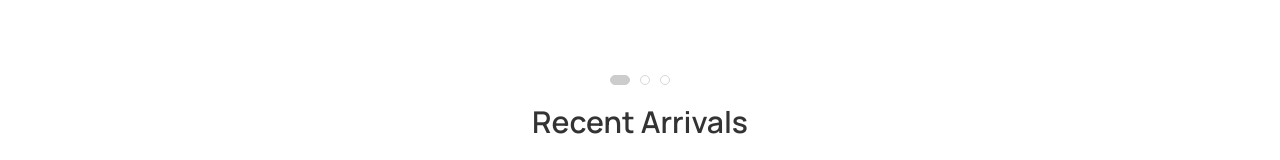
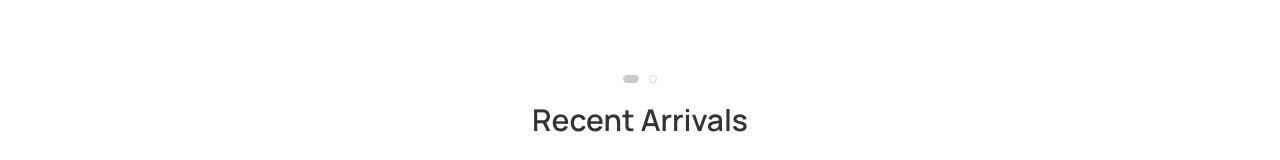
Before and after one commit to Mukles/pick-bazer, a React (Create React App) app: page / in a window 1280 px wide. Shown: the part 1377-1537 px from the top of the page. Built offline with nearby package versions, Linux system fonts and the light colour scheme.

Commit message:
trendy-product slider done

```diff
--- a/src/Components/home/trendy-product.tsx
+++ b/src/Components/home/trendy-product.tsx
@@ -1,5 +1,5 @@
-import { motion, useAnimation } from "framer-motion";
-import { useRef, useState } from "react";
+import { motion, PanInfo, useAnimation } from "framer-motion";
+import { useEffect, useRef, useState } from "react";
 import { tabs } from "../../data/home/tabs";
 import TabPills from "../../helpers/tab-pills";
 import { useBoulet } from "../../hooks/useBolute";
@@ -7,22 +7,45 @@ import { useDragConstraints } from "../../hooks/useDragConstraints";
 import Product from "../product";
 
 const TrendyProduct = () => {
-  const produtLength = 10;
+  const produtLength = 7;
+  let itemPerPage = useBoulet();
   const controls = useAnimation();
   const containerRef = useRef<HTMLDivElement>(null);
+  const [containerWidth, setContainerWdith] = useState(0);
   const [selectedBulet, setSelectedBulet] = useState(0);
   let width = useDragConstraints({ target: containerRef });
-  let itemPerPage = useBoulet();
   const sizeOfbulet = Math.ceil(produtLength / itemPerPage);
+  const cardWidth = containerWidth / produtLength;
 
-  const onBuletClick = (pageNumber: number) => {
-    console.log(pageNumber);
-    console.log({ width });
-    const cardWidth = width / produtLength;
-    const x = pageNumber === 0 ? "0%" : "-100%";
-    console.log({ x });
+  const translateXForElement = (element: HTMLDivElement) => {
+    const transform = element.style.transform;
+    if (!transform || transform.indexOf("translateX(") < 0) {
+      return 0;
+    }
 
-    controls.start({ x });
+    const extractTranslateX = transform.match(/translateX\((-?\d+)/);
+    return extractTranslateX && extractTranslateX.length === 2
+      ? parseInt(extractTranslateX[1], 10)
+      : 0;
+  };
+
+  useEffect(() => {
+    if (!containerRef.current) return;
+    setContainerWdith(containerRef.current.scrollWidth);
+  }, []);
+
+  const onBuletClick = async (pageNumber: number) => {
+    let x = -(cardWidth * pageNumber * itemPerPage);
+    setSelectedBulet(pageNumber);
+    await controls.start({ x });
+  };
+
+  const onDragEndHandler = (event: any, info: PanInfo) => {
+    if (!containerRef.current) return;
+    const element = containerRef.current.querySelector("div");
+    const xPos = translateXForElement(element as HTMLDivElement);
+    const boulet = Math.round(Math.abs(xPos) / (cardWidth * itemPerPage));
+    setSelectedBulet(boulet);
   };
 
   return (
@@ -33,12 +56,20 @@ const TrendyProduct = () => {
           <TabPills tabsList={tabs} />
           <div ref={containerRef} className="trendy-collention">
             <motion.div
+              onDrag={onDragEndHandler}
               drag="x"
               animate={controls}
+              dragMomentum={false}
               dragElastic={0.1}
               dragConstraints={{ right: 0, left: -width }}
+              dragTransition={{
+                bounceStiffness: 400,
+                timeConstant: 900,
+                min: 200,
+                max: 500,
+              }}
+              transition={{ duration: 0.3 }}
               className="product-container trendy"
-              transition={{ duration: 0.5, ease: [0.32, 0.72, 0, 1] }}
             >
               {[...Array(produtLength)].map((item, i) => (
                 <Product i={i + 1} key={i} />
@@ -48,11 +79,13 @@ const TrendyProduct = () => {
 
           <ul className="bulets">
             {[...Array(sizeOfbulet)].map((_, i) => (
-              <li
+              <motion.li
+                animate={{ width: selectedBulet === i ? 16 : 8 }}
+                transition={{ duration: 0.1 }}
                 onClick={() => onBuletClick(i)}
                 key={i}
                 className={`${i === selectedBulet ? "active" : ""}`}
-              ></li>
+              ></motion.li>
             ))}
           </ul>
         </div>
--- a/src/pages/cart.tsx
+++ b/src/pages/cart.tsx
@@ -22,8 +22,8 @@ const Cart = () => {
               </tr>
             </thead>
             <tbody>
-              {[...Array(10)].map((item) => (
-                <tr>
+              {[...Array(10)].map((item, i) => (
+                <tr key={i}>
                   <td>
                     <div className="product-cart">
                       <figure className="product-media">
--- a/src/scss/page/_trendy-produt.scss
+++ b/src/scss/page/_trendy-produt.scss
@@ -1,5 +1,6 @@
 .trendy-collention {
   overflow: hidden;
+  cursor: grab;
 }
 
 .bulets {
@@ -10,20 +11,15 @@
 
   li {
     position: relative;
-    padding: 5px;
-
-    &::before {
-      content: "";
-      display: block;
+    margin: 5px;
     width: 8px;
     height: 8px;
     border-radius: 50%;
     background-color: transparent;
     cursor: pointer;
     border: 1px solid #d7d7d7;
-    }
 
-    &.active::before {
+    &.active {
       width: 18px;
       background-color: #ccc;
       border-color: #ccc;
```
Lines whose indentation alone changed are shown as unchanged.
